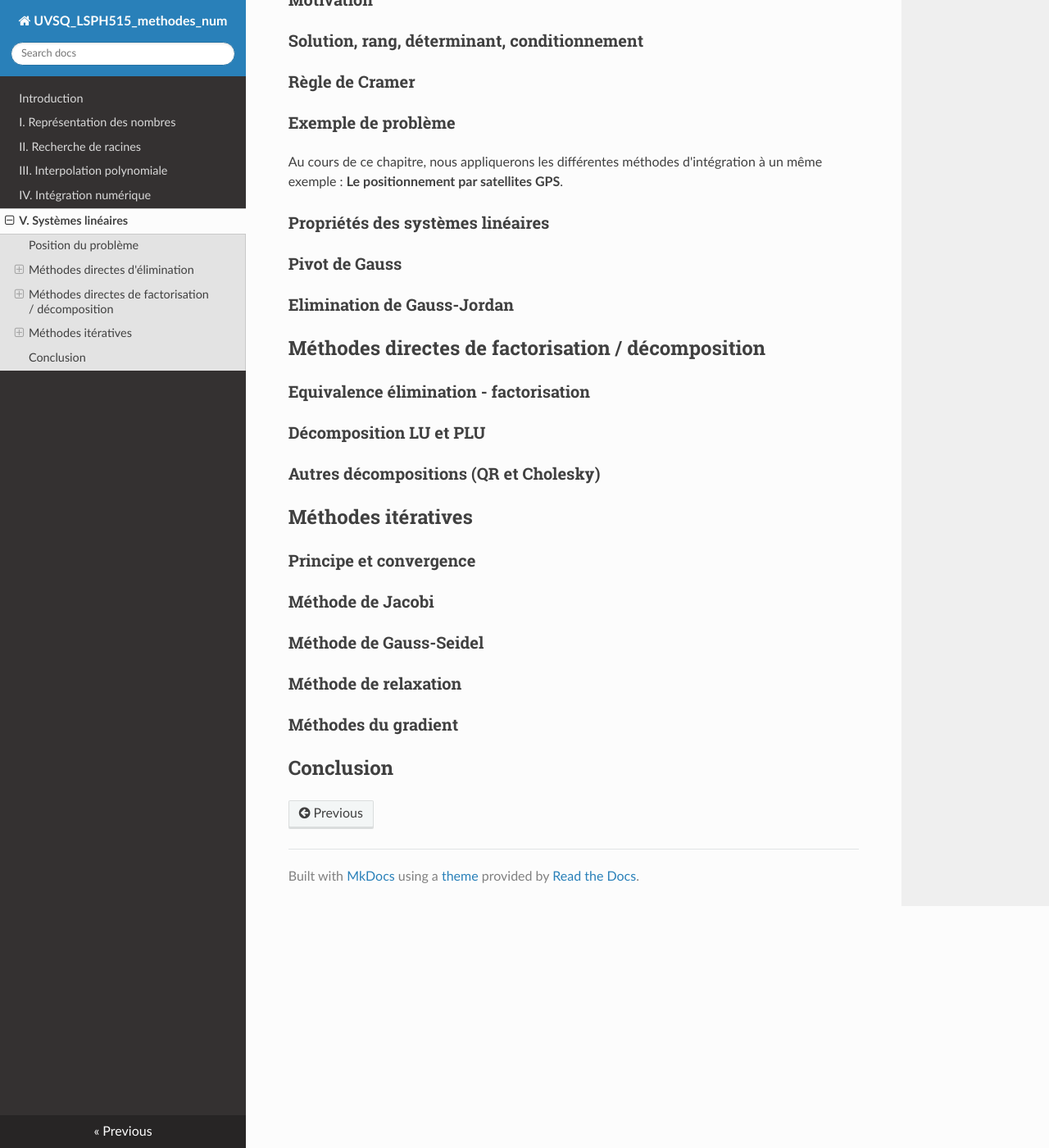
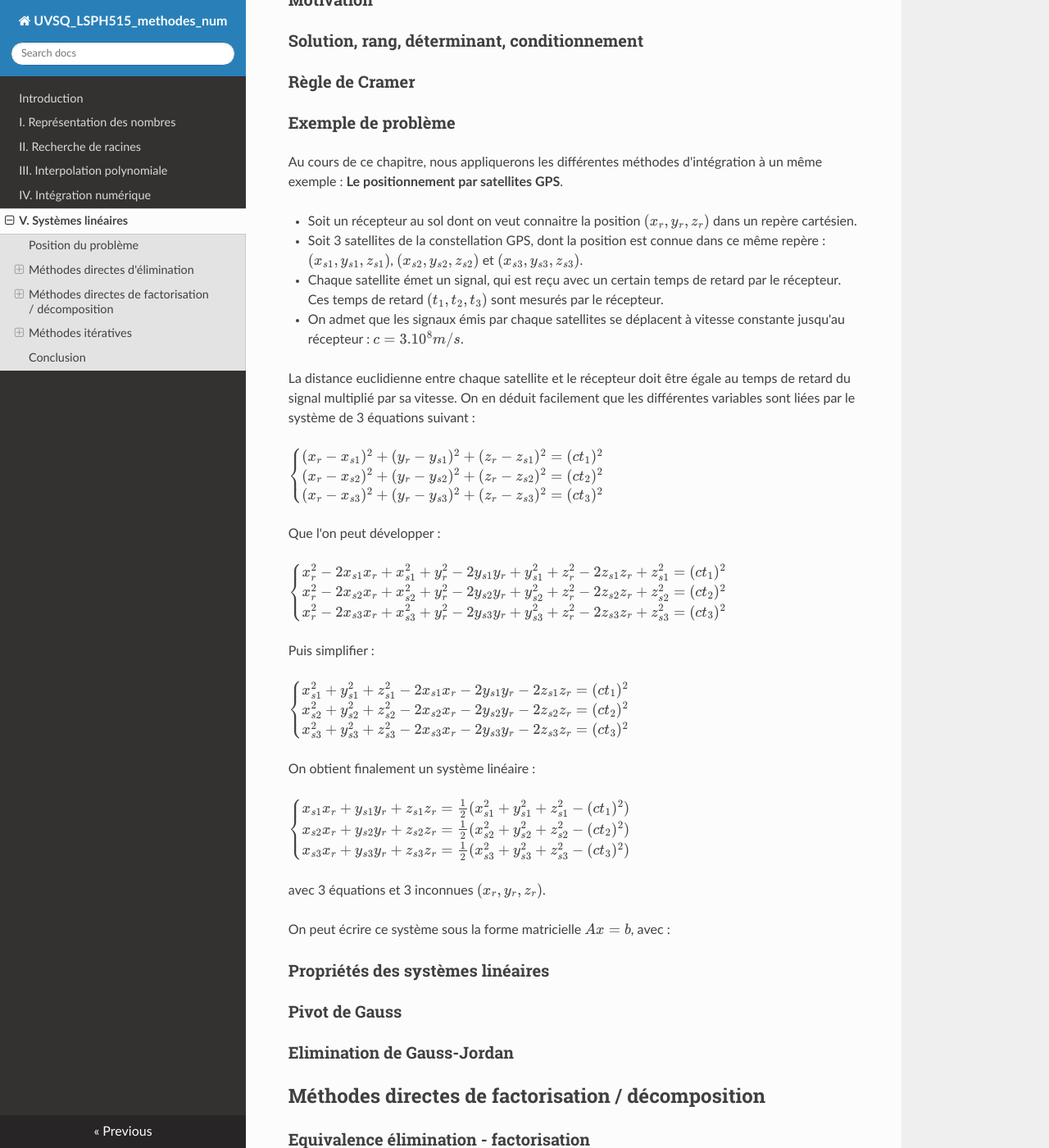
Before and after one commit to NicOudart/UVSQ_LSPH515_methodes_num, an MkDocs documentation site: the page built from docs/Chap5_Systemes_lineaires.md, in a window 1280 px wide and 1400 px high, scrolled down 383 px. Shown: the whole window at 82% size. Built offline with MkDocs 1.6.1, drawn with Linux system fonts in a browser that asks for light colours; nearby versions of some CDN libraries.

Commit message:
-Beginning the example in Chapter 5.

```diff
--- a/docs/Chap5_Systemes_lineaires.md
+++ b/docs/Chap5_Systemes_lineaires.md
@@ -18,6 +18,50 @@ Ce chapitre porte sur les méthodes numériques pour la résolution d'un systèm
 
 Au cours de ce chapitre, nous appliquerons les différentes méthodes d'intégration à un même exemple : **Le positionnement par satellites GPS**.
 
+* Soit un récepteur au sol dont on veut connaitre la position $(x_r,y_r,z_r)$ dans un repère cartésien.
+
+* Soit 3 satellites de la constellation GPS, dont la position est connue dans ce même repère : $(x_{s1},y_{s1},z_{s1})$, $(x_{s2},y_{s2},z_{s2})$ et $(x_{s3},y_{s3},z_{s3})$.
+
+* Chaque satellite émet un signal, qui est reçu avec un certain temps de retard par le récepteur. Ces temps de retard $(t_1,t_2,t_3)$ sont mesurés par le récepteur.
+
+* On admet que les signaux émis par chaque satellites se déplacent à vitesse constante jusqu'au récepteur : $c = 3.10^8 m/s$.
+
+La distance euclidienne entre chaque satellite et le récepteur doit être égale au temps de retard du signal multiplié par sa vitesse.
+On en déduit facilement que les différentes variables sont liées par le système de 3 équations suivant :
+
+$\begin{cases}
+(x_r-x_{s1})^2 + (y_r-y_{s1})^2 + (z_r-z_{s1})^2 = (c t_1)^2\\
+(x_r-x_{s2})^2 + (y_r-y_{s2})^2 + (z_r-z_{s2})^2 = (c t_2)^2\\
+(x_r-x_{s3})^2 + (y_r-y_{s3})^2 + (z_r-z_{s3})^2 = (c t_3)^2
+\end{cases}$
+
+Que l'on peut développer :
+
+$\begin{cases}
+x_r^2 - 2 x_{s1} x_r + x_{s1}^2 + y_r^2 - 2 y_{s1} y_r + y_{s1}^2 + z_r^2 - 2 z_{s1} z_r + z_{s1}^2 = (c t_1)^2\\
+x_r^2 - 2 x_{s2} x_r + x_{s2}^2 + y_r^2 - 2 y_{s2} y_r + y_{s2}^2 + z_r^2 - 2 z_{s2} z_r + z_{s2}^2 = (c t_2)^2\\
+x_r^2 - 2 x_{s3} x_r + x_{s3}^2 + y_r^2 - 2 y_{s3} y_r + y_{s3}^2 + z_r^2 - 2 z_{s3} z_r + z_{s3}^2 = (c t_3)^2
+\end{cases}$
+
+Puis simplifier :
+
+$\begin{cases}
+x_{s1}^2 + y_{s1}^2 + z_{s1}^2 - 2 x_{s1} x_r - 2 y_{s1} y_r - 2 z_{s1} z_r = (c t_1)^2\\
+x_{s2}^2 + y_{s2}^2 + z_{s2}^2 - 2 x_{s2} x_r - 2 y_{s2} y_r - 2 z_{s2} z_r = (c t_2)^2\\
+x_{s3}^2 + y_{s3}^2 + z_{s3}^2 - 2 x_{s3} x_r - 2 y_{s3} y_r - 2 z_{s3} z_r = (c t_3)^2
+\end{cases}$
+
+On obtient finalement un système linéaire :
+
+$\begin{cases}
+x_{s1} x_r + y_{s1} y_r + z_{s1} z_r = \frac{1}{2} (x_{s1}^2 + y_{s1}^2 + z_{s1}^2 - (c t_1)^2)\\
+x_{s2} x_r + y_{s2} y_r + z_{s2} z_r = \frac{1}{2} (x_{s2}^2 + y_{s2}^2 + z_{s2}^2 - (c t_2)^2)\\
+x_{s3} x_r + y_{s3} y_r + z_{s3} z_r = \frac{1}{2} (x_{s3}^2 + y_{s3}^2 + z_{s3}^2 - (c t_3)^2)
+\end{cases}$
+
+avec 3 équations et 3 inconnues $(x_r,y_r,z_r)$.
+
+On peut écrire ce système sous la forme matricielle $A x = b$, avec :
 
 ### Propriétés des systèmes linéaires
 
```
